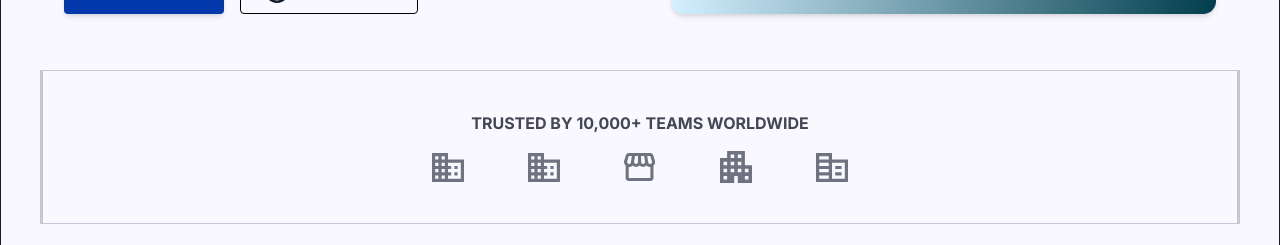
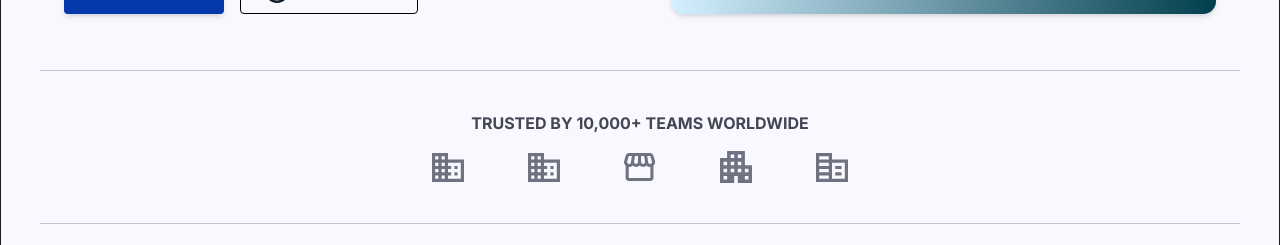
Before and after one commit to Kofitechbro/React-Practice, a React (Vite) app in the folder static-saas-landing-page/: page / in a window 1280 px wide. Shown: the part 555-800 px from the top of the page. Built offline with nearby package versions, Linux system fonts and the light colour scheme.

Commit message:
Modified the styles of Button, TrustedBy section & Feature section

```diff
--- a/static-saas-landing-page/src/components/Buttons/Buttons.css
+++ b/static-saas-landing-page/src/components/Buttons/Buttons.css
@@ -3,6 +3,7 @@ button {
   font-weight: 600;
   border-radius: 0.25rem;
   border: none;
+  cursor: pointer;
 }
 
 .btn-text {
--- a/static-saas-landing-page/src/components/Features/Features.css
+++ b/static-saas-landing-page/src/components/Features/Features.css
@@ -23,6 +23,9 @@
     border-radius: 0.5rem;
     padding: 1rem;
 }
+.feature-item:hover {
+  box-shadow: var(--shadow-btn);
+}
 
 .feat-icon {
     display: flex;
--- a/static-saas-landing-page/src/components/TrustedBy/TrustedBy.css
+++ b/static-saas-landing-page/src/components/TrustedBy/TrustedBy.css
@@ -1,10 +1,8 @@
 .trusted-by {
   text-align: center;
   padding: 2.5rem 1.5rem;
-    border-top-width: 1px;
-    border-bottom-width: 1px;
-    border-style: solid;
-    border-color: var(--border-color);
+  border-top: 1px solid var(--border-color);
+  border-bottom: 1px solid var(--border-color);
 }
 
 .trusted-by h4 {
```
Lines whose indentation alone changed are shown as unchanged.
